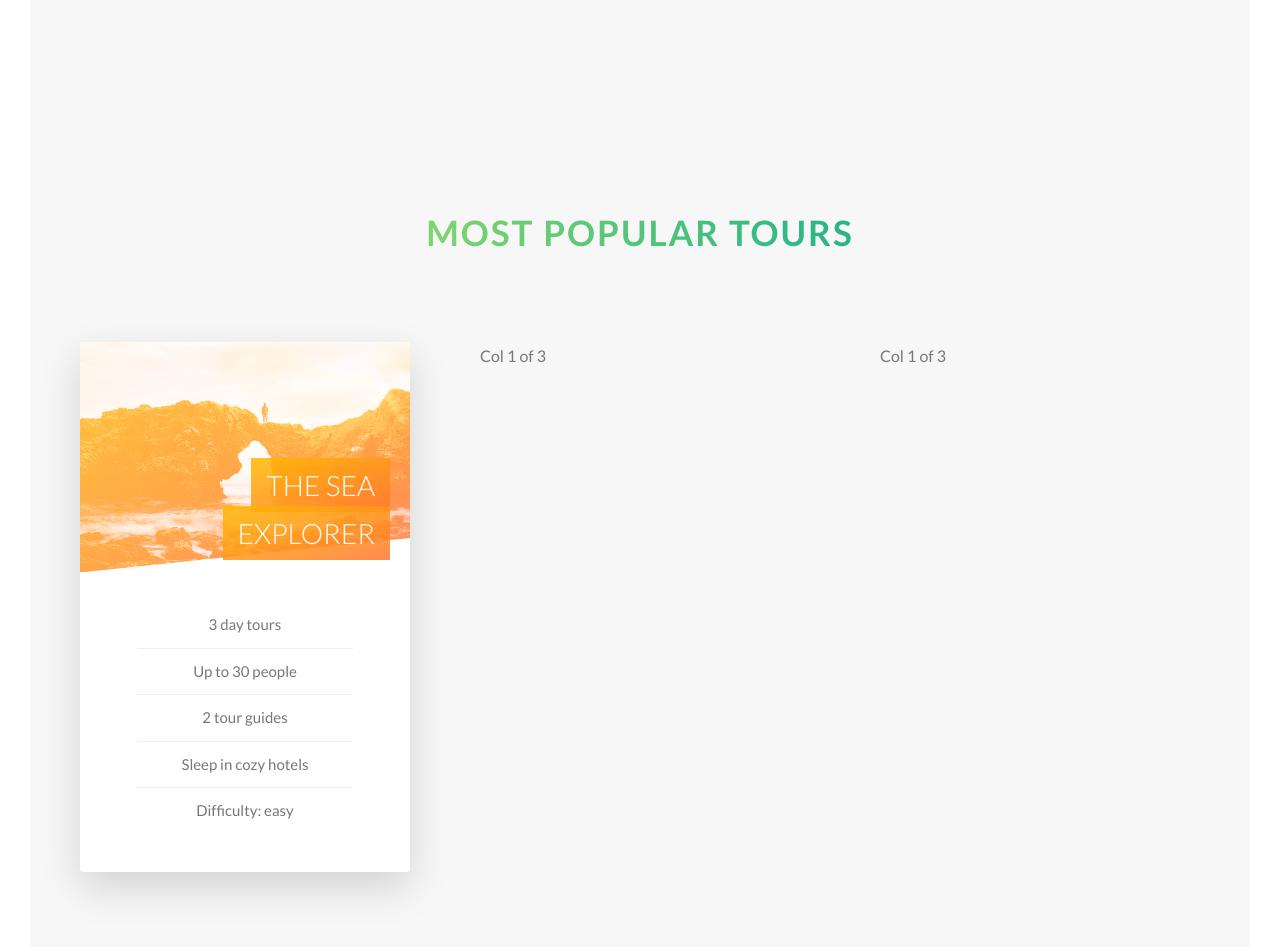
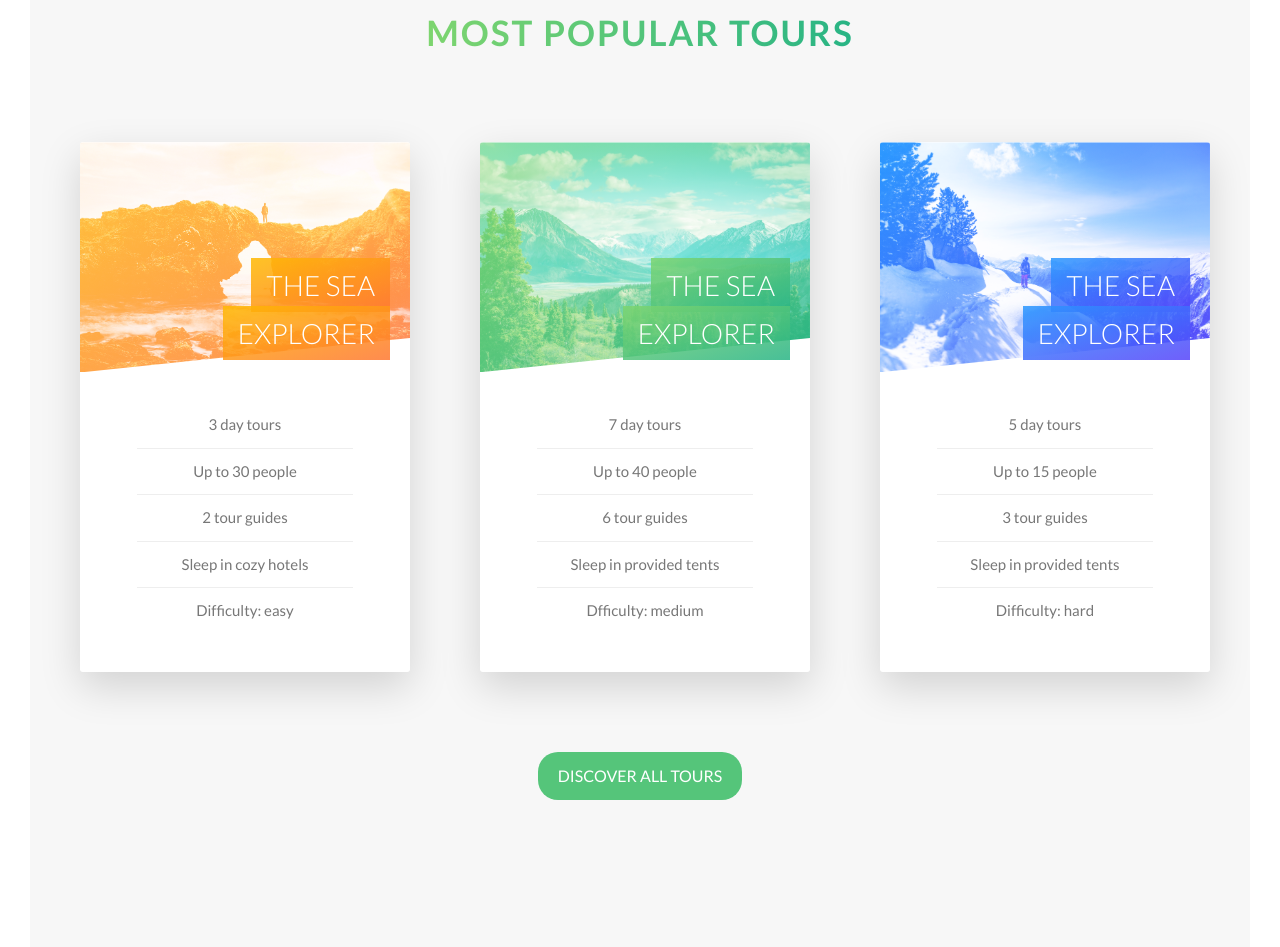
Before and after one commit to NaraeJang/01-SASS-Natours, a website: page dist/index.html in a window 1280 px wide. Shown: the part 2385-3332 px from the top of the page. Drawn offline with Linux system fonts and the light colour scheme.

Commit message:
Building the Tour Section - 03

```diff
--- a/scss/base/_utilities.scss
+++ b/scss/base/_utilities.scss
@@ -11,3 +11,10 @@
 .u-margin-bottom-small {
   margin-bottom: 1.5rem;
 }
+
+.u-margin-top-big {
+  margin-top: 8rem;
+}
+.u-margin-top-huge {
+  margin-top: 10rem;
+}
--- a/scss/components/_buttons.scss
+++ b/scss/components/_buttons.scss
@@ -4,7 +4,6 @@
   &:visited {
     text-transform: uppercase;
     text-decoration: none;
-    color: $cc-grey-dark;
     padding: 1rem 2rem;
     border-radius: 2rem;
     display: inline-block;
@@ -50,6 +49,15 @@
     }
   }
 
+  &--green {
+    background-color: $cc-primary;
+    color: $cc-white;
+
+    &::after {
+      background-color: $cc-primary;
+    }
+  }
+
   &--animated {
     animation: moveInBottom 1s ease-out 0.75s;
     animation-fill-mode: backwards;
--- a/scss/components/_card.scss
+++ b/scss/components/_card.scss
@@ -30,6 +30,22 @@
           $cc-secondary-dark
         );
       }
+
+      &-2 {
+        background: linear-gradient(
+          to right bottom,
+          $cc-primary-light,
+          $cc-primary-dark
+        );
+      }
+
+      &-3 {
+        background: linear-gradient(
+          to right bottom,
+          $cc-tertiary-light,
+          $cc-tertiary-dark
+        );
+      }
     }
   }
 
@@ -57,10 +73,20 @@
         url(../img/nat-5.jpg);
     }
     &--2 {
-      background-image: url(../img/nat-6.jpg);
+      background-image: linear-gradient(
+          to right bottom,
+          $cc-primary-light,
+          $cc-primary-dark
+        ),
+        url(../img/nat-6.jpg);
     }
     &--3 {
-      background-image: url(../img/nat-7.jpg);
+      background-image: linear-gradient(
+          to right bottom,
+          $cc-tertiary-light,
+          $cc-tertiary-dark
+        ),
+        url(../img/nat-7.jpg);
     }
   }
 
@@ -89,6 +115,22 @@
         rgba($cc-secondary-dark, 0.85)
       );
     }
+
+    &--2 {
+      background-image: linear-gradient(
+        to right bottom,
+        rgba($cc-primary-light, 0.85),
+        rgba($cc-primary-dark, 0.85)
+      );
+    }
+
+    &--3 {
+      background-image: linear-gradient(
+        to right bottom,
+        rgba($cc-tertiary-light, 0.85),
+        rgba($cc-tertiary-dark, 0.85)
+      );
+    }
   }
 
   &__details {
@@ -110,4 +152,30 @@
       }
     }
   }
+
+  //   BACK SIDE STYLING
+  &__cta {
+    position: absolute;
+    top: 50%;
+    left: 50%;
+    transform: translate(-50%, -50%);
+    width: 90%;
+    text-align: center;
+  }
+
+  &__price-box {
+    text-align: center;
+    color: $cc-white;
+    margin-bottom: 8rem;
+  }
+
+  &__price-only {
+    font-size: 1.4rem;
+    text-transform: uppercase;
+  }
+
+  &__price-value {
+    font-size: 6rem;
+    font-weight: 100;
+  }
 }
--- a/scss/pages/_home.scss
+++ b/scss/pages/_home.scss
@@ -23,6 +23,6 @@
 
 .section-tours {
   background-color: $cc-grey-light-1;
-  padding: 25rem 0 50rem 0;
-  margin-top: 10rem;
+  padding: 25rem 0 15rem 0;
+  margin-top: -10rem;
 }
```
Also changed, not shown: dist/css/main.css, dist/index.html.
